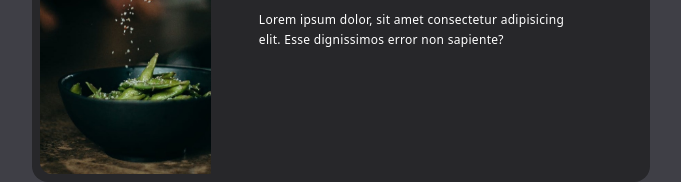
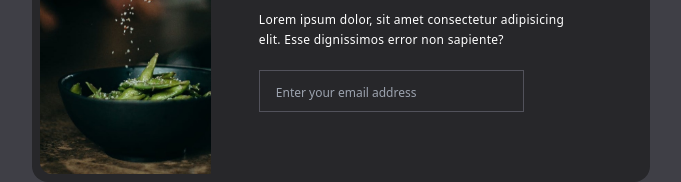
Before and after one commit to nsagias/react-tailwindcss-starter, a React (Create React App) app: page / in a window 1280 px wide. Shown: the part 354-536 px from the top of the page, without its empty margins (299-980 px from the left). Built offline with nearby package versions, Linux system fonts and the light colour scheme.

Commit message:
add input

```diff
--- a/src/components/emailSubscribeCard/EmailSubscribeCard.tsx
+++ b/src/components/emailSubscribeCard/EmailSubscribeCard.tsx
@@ -33,6 +33,21 @@ export default function EmailSubscribeCard() {
               `}>
                 Lorem ipsum dolor, sit amet consectetur adipisicing elit. Esse dignissimos error non sapiente?
               </p>
+            <div className={`
+              flex mt-5
+              flex-col md:flex-row
+              space-y-4 md:space-x-3
+            `}>
+              <input
+                type="text"
+                placeholder="Enter your email address"
+                className={`
+                  p-2 px-4  bg-zinc-800 border border-zinc-600 focus:outline-none
+                  text-white text-center md:text-left
+                  placeholder:text-xs placeholder:text-center placeholder:md:text-left
+                `}
+              />
+            </div>
           </div>
         </div>
       </div>
```
